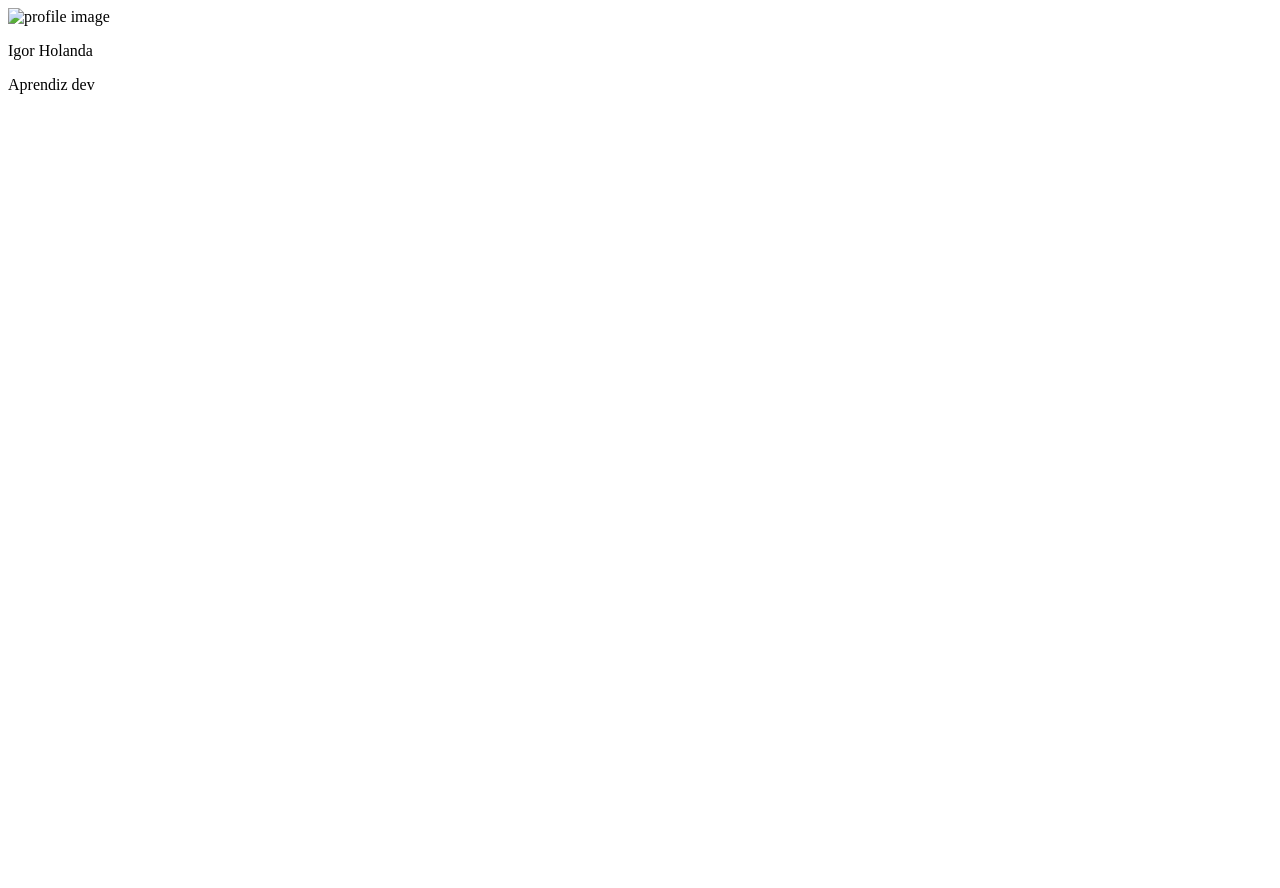
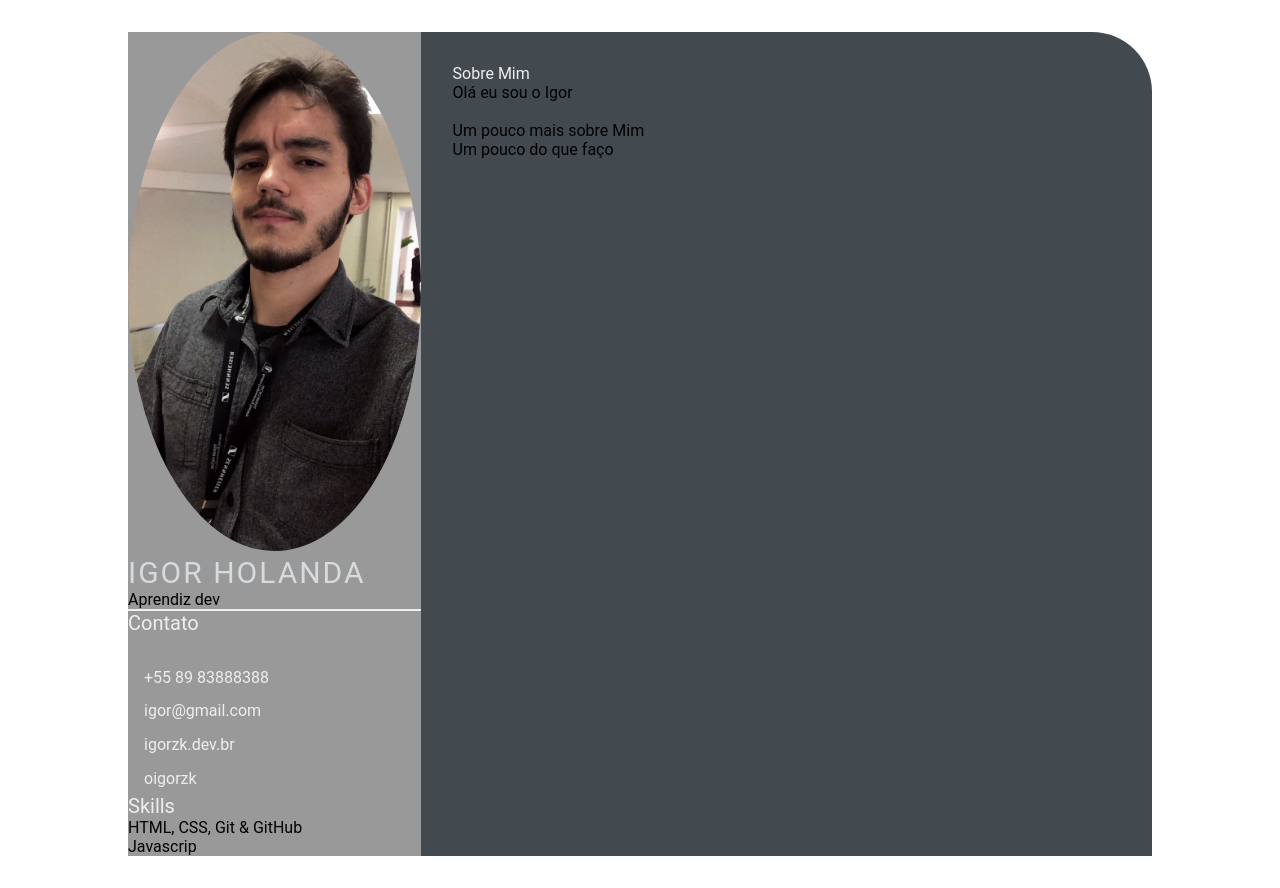
Before and after one commit to oigorzk/oigorzk.github.io, a plain HTML site: page index.html in a window 1280 px wide. Before the commit the page ends 800 px from the top, so only its background shows below. Drawn offline with Linux system fonts and the light colour scheme.

Commit message:
Completo

```diff
--- a/index.html
+++ b/index.html
@@ -1,21 +1,53 @@
+<!DOCTYPE html>
 <html lang="en">
 <head>
     <meta charset="UTF-8">
     <meta http-equiv="X-UA-Compatible" content="IE=edge">
     <meta name="viewport" content="width=device-width, initial-scale=1.0">
     <title>Igor Holanda CV</title>
+
+    <link rel="stylesheet" href="style.css">
 </head>
 <body>
     <main class="resume-contents">
        <section class="left-section">
            <section class="left section content">
                <div class="profile">
-                   <img class="profile-image" src="img/profile-image.jpg" alt="profile image">
+                   <img class="profile-image" src="img/profile-image.jpeg" alt="profile image">
                    <p class="name">Igor Holanda</p>
                    <p class="Profession">Aprendiz dev</p>
                </div>
+               <div class="contact-info">
+                   <p class="left-title">Contato</p>
+                   <ul>
+                       <li><i class="fa fa-phone"></i>+55 89 83888388</li>
+                       <li><i class="fa fa-envelope"></i>igor@gmail.com</li>
+                       <li><i class="fa fa-globe"></i>igorzk.dev.br</li>
+                       <li><i class="fa fa-github"></i>oigorzk</li>
+                   </ul>
+               </div>
+               <div class="Skills">
+                <p class="left-title">Skills</p>
+                <ul>
+                    <li><p>HTML, CSS, Git & GitHub</p></li>
+                    <li><p>Javascrip</p></li>
+                </ul>
+               </div>
            </section>
-       </section>
+        </section>
+        <section class="right-section">
+            <div class="right-section-contents">
+                <section class="about gap">
+                    <div class="right-title">Sobre Mim</div>
+                    <p class="About-me-contents">
+                    Olá eu sou o Igor<br>
+                    <br> Um pouco mais sobre Mim
+                    <br> Um pouco do que faço
+                    </p>
+                </section>
+
+            </div>
+        </section>
     </main>
 </body>
 </html>
--- /dev/null
+++ b/style.css
@@ -0,0 +1,103 @@
+* {
+    margin: 0;
+    padding: 0;
+    box-sizing: border-box;
+    list-style: none;
+    font-family: 'Roboto', sans-serif;
+}
+
+.resume-contents {
+    min-height: 100vh;
+    width: 80%;
+    margin: 2rem auto;
+    display: grid;
+    grid-template-columns: repeat(7, 1fr);
+}
+
+.left-section {
+    grid-column: span 2;
+    height: 100%;
+    background-color: #999999;
+}
+
+.right-section {
+    grid-column: span 5;
+    height: 100%;
+    background-color: #424a50;
+    border-radius: 0px 60px 0px 0px;
+}
+
+.left-section-contents{
+    padding: 2rem 2rem;
+}
+
+.profile {
+    width: 100%;
+    border-bottom: 2px solid #eeeeee;
+}
+
+.profile .profile-image {
+    width: 100%;
+    border-radius: 100%;
+}
+
+.name {
+    color: #D6DBDF;
+    font-size: 30px;
+    letter-spacing: 2px;
+    text-transform: uppercase;
+}
+
+.profession {
+    color: #eeeeee;
+    font-size: 20px;
+    text-transform: uppercase;
+    text-align: center;
+}
+
+/* .contact-info { border-bottom: 2px solid #1B2631; } */
+.left-title {
+    color: #eeeeee;
+    font-size: 20px;
+}
+
+.contact-info ul {
+    padding-top: 1.5rem;
+}
+
+.contact-info ul li,
+.references ul li {
+    padding: .4rem 0;
+    color: #eeeeee;
+}
+
+.contact-info ul li i,
+.references ul li i {
+    padding-right: 1rem;
+    font-size: 18px;
+    color: #eeeeee;
+}
+
+.skills ul {
+    padding-top: 1.5rem;
+}
+.skills ul li p {
+    padding: .4rem 0;
+    color: #eeeeee;
+}
+
+.right-section-contents {
+    padding: 2rem 2rem;
+}
+
+.right-title {
+    color: #eeeeee;
+}
+
+.gap {
+    padding-bottom: 2rem;
+}
+.about-me-contents {
+    font-size: 18px;
+    color: #eeeeee;
+}
```
Also changed, not shown: img/profile-image.jpeg (added).
